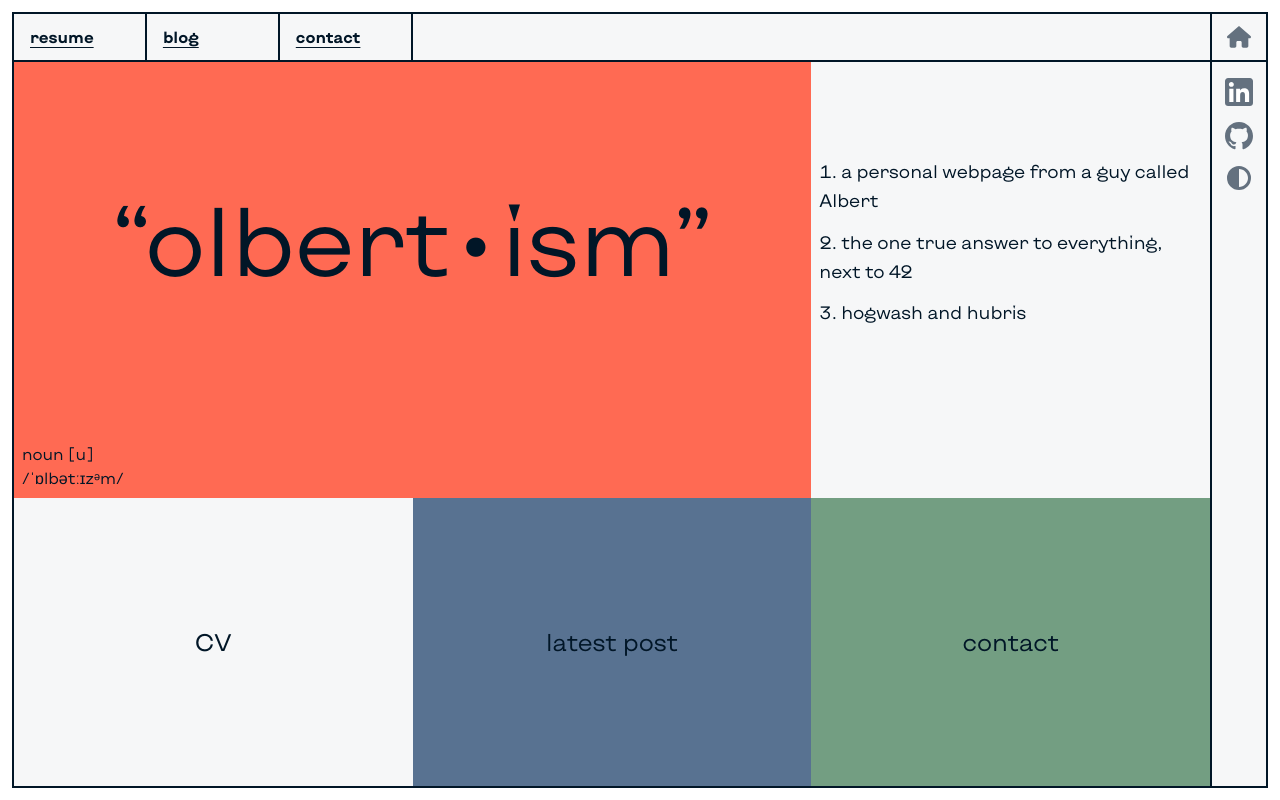
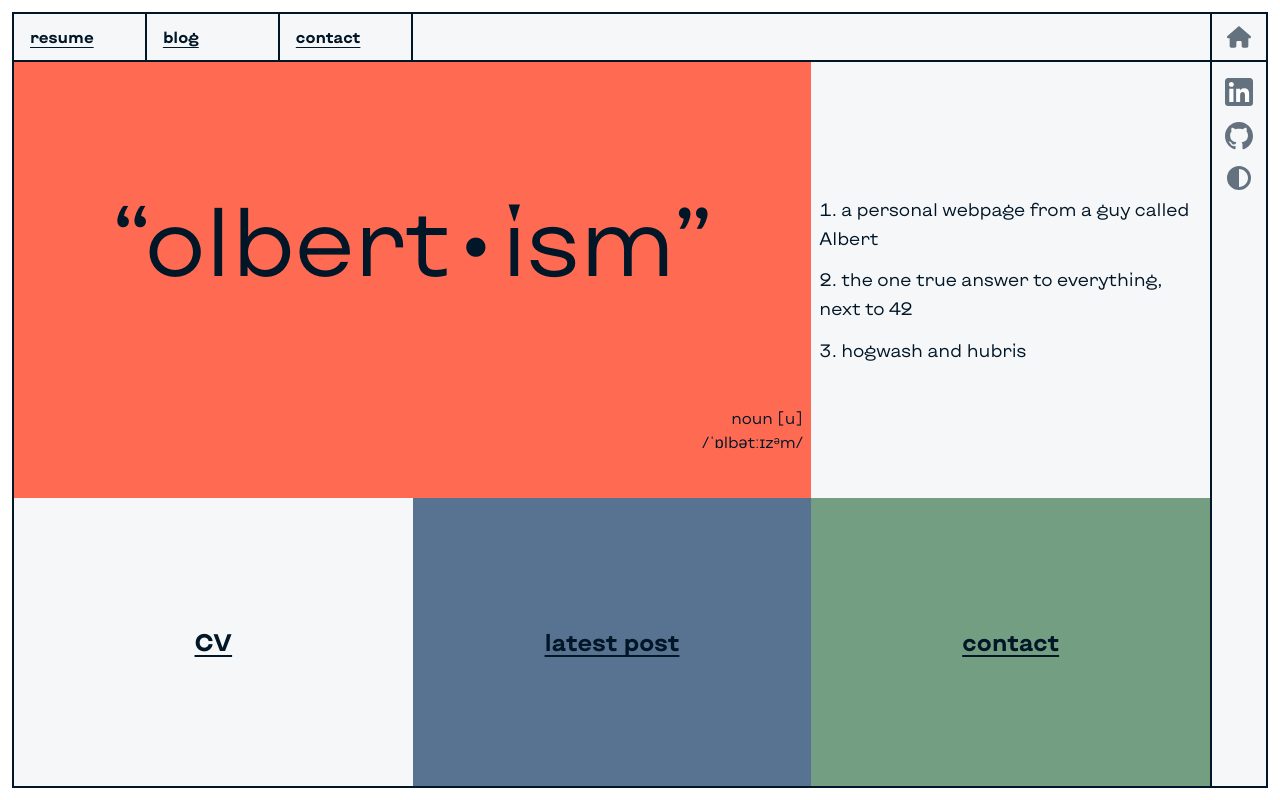
Before and after one commit to Olbertism/dot-com, a React (Vite) app: page / in a window 1280 px wide. Built offline with nearby package versions, Linux system fonts and the light colour scheme.

Commit message:
small lp changes

```diff
--- a/src/index.css
+++ b/src/index.css
@@ -9,7 +9,7 @@
   }
   h2 {
     @apply text-2xl;
-    @apply leading-relaxed;
+    @apply md:leading-relaxed;
     @apply [&:not(:first-child)]:mt-2;
   }
   h3 {
--- a/src/pages/LandingPage.tsx
+++ b/src/pages/LandingPage.tsx
@@ -1,4 +1,5 @@
 import { FC } from 'react';
+import { Link } from 'react-router';
 
 export const LandingPage: FC = () => {
   return (
@@ -7,13 +8,13 @@ export const LandingPage: FC = () => {
         <div className="md:col-span-2 bg-orange dark:bg-dark-orange min-h-[40%] flex">
           <div className={'p-2 w-full'}>
             <div className={'2xl:flex 2xl:justify-end h-full'}>
-              <div className={'flex flex-col 2xl:w-[66%] justify-between h-full'}>
+              <div className={'flex flex-col 2xl:w-[66%]  h-full'}>
                 <div className='basis-4/5 flex'>
                   <h1 className={'lg:text-8xl md:text-7xl text-5xl text-center m-auto'}>&ldquo;olbert•ism&rdquo;</h1>
                 </div>
-                <div>
-                  <p><span className='italic'>noun</span> [u]</p>
-                  <p><span>/ˈɒlbətːɪzᵊm/</span></p>
+                <div className='flex flex-col'>
+                  <p className='md:text-end'><span className='italic'>noun</span> [u]</p>
+                  <p className='md:text-end'><span>/ˈɒlbətːɪzᵊm/</span></p>
                 </div>
               </div>
             </div>
@@ -23,7 +24,7 @@ export const LandingPage: FC = () => {
           <div
             className={'flex h-full'}
           >
-            <div className={'p-2 md:my-auto w-full h-[60%]'}>
+            <div className={'p-2 md:my-auto w-full'}>
               <ol className='list-decimal list-inside text-lg leading-relaxed space-y-3'>
                 <li>a personal webpage from a guy called Albert</li>
                 <li>the one true answer to everything, next to 42</li>
@@ -33,19 +34,26 @@ export const LandingPage: FC = () => {
           </div>
         </div>
         <div className="flex border-black dark:border-white border-t-2 md:border-t-0">
+          <Link to='/resume' className='w-full flex hover:text-grey dark:hover:text-white'>
             <div className='m-auto'>
               <h2 className='text-bold'>CV</h2>
             </div>
+          </Link>
         </div>
         <div className="bg-blue dark:bg-dark-blue min-h-[40%] flex">
+          <Link to='/blog' className='w-full flex hover:text-white'>
             <div className='m-auto'>
               <h2 className='text-bold'>latest post</h2>
             </div>
+          </Link>
         </div>
         <div className="bg-green dark:bg-dark-green min-h-[40%] flex">
+          <Link to='contact' className='w-full flex hover:text-white'>
             <div className='m-auto'>
               <h2 className='text-bold'>contact</h2>
             </div>
+          </Link>
+
         </div>
       </div>
     </article>);
```
Lines whose indentation alone changed are shown as unchanged.
